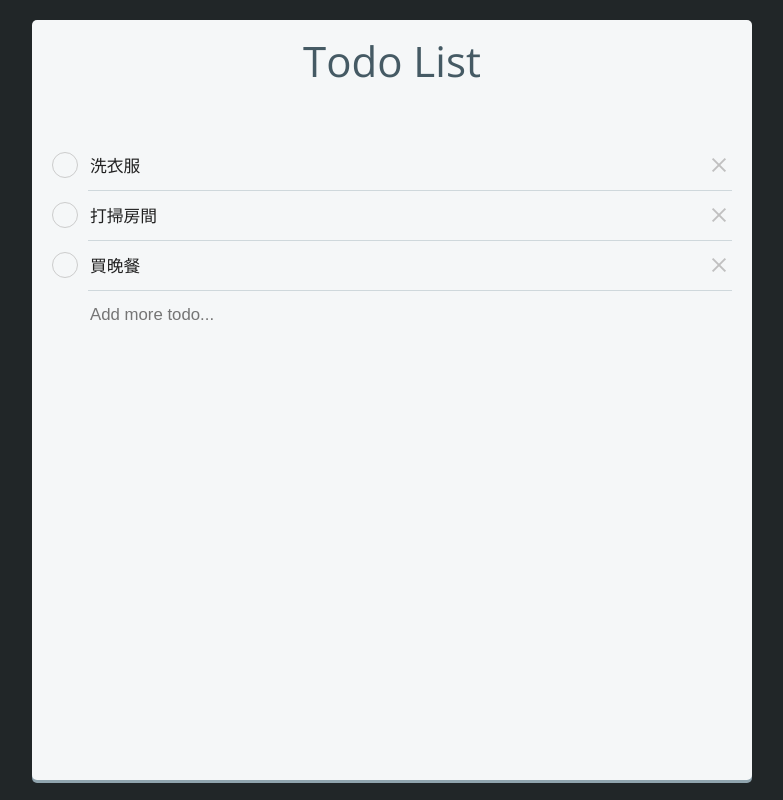
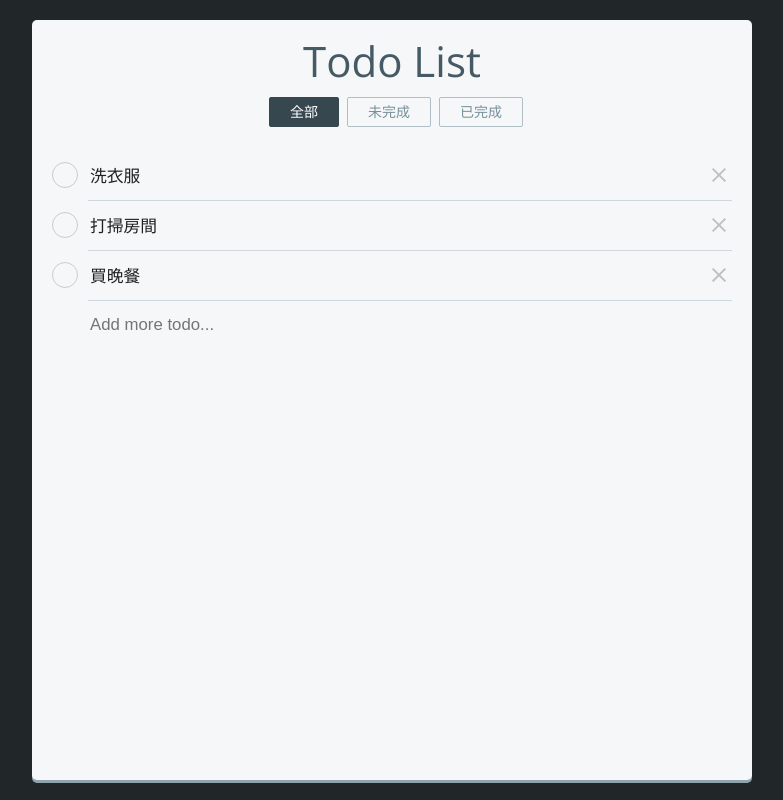
Before and after one commit to Serrok/simple-react-todo, a React (Create React App) app: page / in a window 1280 px wide. Shown: the whole page, without its empty margins (248-1031 px from the left). Built offline with nearby package versions, Linux system fonts and the light colour scheme.

Commit message:
Filter done and undone

```diff
--- a/src/App.css
+++ b/src/App.css
@@ -17,8 +17,7 @@
 }
 
 h2 {
-  padding-bottom: 10px;
-  margin-bottom: 20px;
+  margin-bottom: 15px;
   text-align: center;
   font-weight: 300;
   line-height: 1em;
@@ -26,9 +25,40 @@ h2 {
   color: #455A64;
 }
 
+.filter {
+  height: 30px;
+  text-align: center;
+}
+
+.filter label {
+  display: inline-block;
+  cursor: pointer;
+  height: 30px;
+  padding: 0px 10px;
+  border: 1px solid #B0BEC5;
+  border-radius: 2px;
+  line-height: 28px;
+  font-size: 0.9rem;
+  color: #78909C;
+  transition-duration: 0.3s;
+  transition-property: border, background-color, color;
+}
+
+.filter label:hover {
+  transition-duration: 0.1s;
+  background-color: #ECEFF1;
+}
+
+.filter input[type="radio"]:checked + label {
+  border: 1px solid #37474F;
+  background-color: #37474F;
+  color: #FFFFFF;
+  transition-duration: 0.1s;
+}
+
 .todo-list {
   position: absolute;
-  top: 90px;
+  top: 110px;
   right: 0px;
   bottom: 0px;
   left: 0px;
@@ -83,6 +113,11 @@ h2 {
     width: 70%;
   }
 
+  .filter label {
+    padding: 0px 20px;
+    font-size: 1rem;
+  }
+
   h2 {
     font-size: 2.5rem;
   }
@@ -100,7 +135,7 @@ h2 {
   }
 
   .todo-list {
-    top: 120px;
+    top: 130px;
   }
 
   h2 {
--- a/src/App.js
+++ b/src/App.js
@@ -13,7 +13,8 @@ class App extends Component {
         { textLabel: "打掃房間", done: false },
         { textLabel: "買晚餐", done: false }
       ],
-      newInput: ""
+      newInput: "",
+      filter: "ALL"
     }
   }
 
@@ -58,16 +59,29 @@ class App extends Component {
     })
   }
 
+  filterItem = (todoItem) => {
+    let { filter } = this.state;
+    return filter !== "ALL" ? (todoItem.done && filter === "DONE") || (!todoItem.done && filter === "UNDONE") : true;
+  }
+
   render() {
-    let { newInput, todoList } = this.state;
+    let { todoList, newInput, filter } = this.state;
     return (
       <div className="App">
         <div className="main-container">
           <h2>Todo List</h2>
+          <div className="filter">
+            <input type="radio" name="filter" value="ALL" checked={ filter === "ALL" } readOnly />
+            <label onClick={ (e) => { this.setState({ filter: "ALL" }) } }>全部</label>
+            <input type="radio" name="filter" value="UNDONE" checked={ filter === "UNDONE" } readOnly />
+            <label onClick={ (e) => { this.setState({ filter: "UNDONE" }) } }>未完成</label>
+            <input type="radio" name="filter" value="DONE" checked={ filter === "DONE" } readOnly />
+            <label onClick={ (e) => { this.setState({ filter: "DONE" }) } }>已完成</label>
+          </div>
           <div className="todo-list">
             <ul>
               {todoList.map((todoItem, index) => {
-                return (
+                return this.filterItem(todoItem) ? (
                   <li key={ index }>
                     <button className={ "dot" + (todoItem.done ? " checked" : "") } onClick={ (e) => this.updateTodoListItem("CHECK", e, index) }></button>
                     <div className="text-label">
@@ -75,8 +89,9 @@ class App extends Component {
                       <button className="delete" onClick={ (e) => this.deleteTodoListItem(index) }></button>
                     </div>
                   </li>
-                );
+                ) : null;
               })}
+              {filter === "ALL" ?
                 <li>
                   <form onSubmit={ (e) => this.addTodoListItem(e) }>
                     <div className="text-label add">
@@ -85,6 +100,7 @@ class App extends Component {
                     </div>
                   </form>
                 </li>
+              : <li></li> }
             </ul>
           </div>
         </div>
```
Lines whose indentation alone changed are shown as unchanged.
